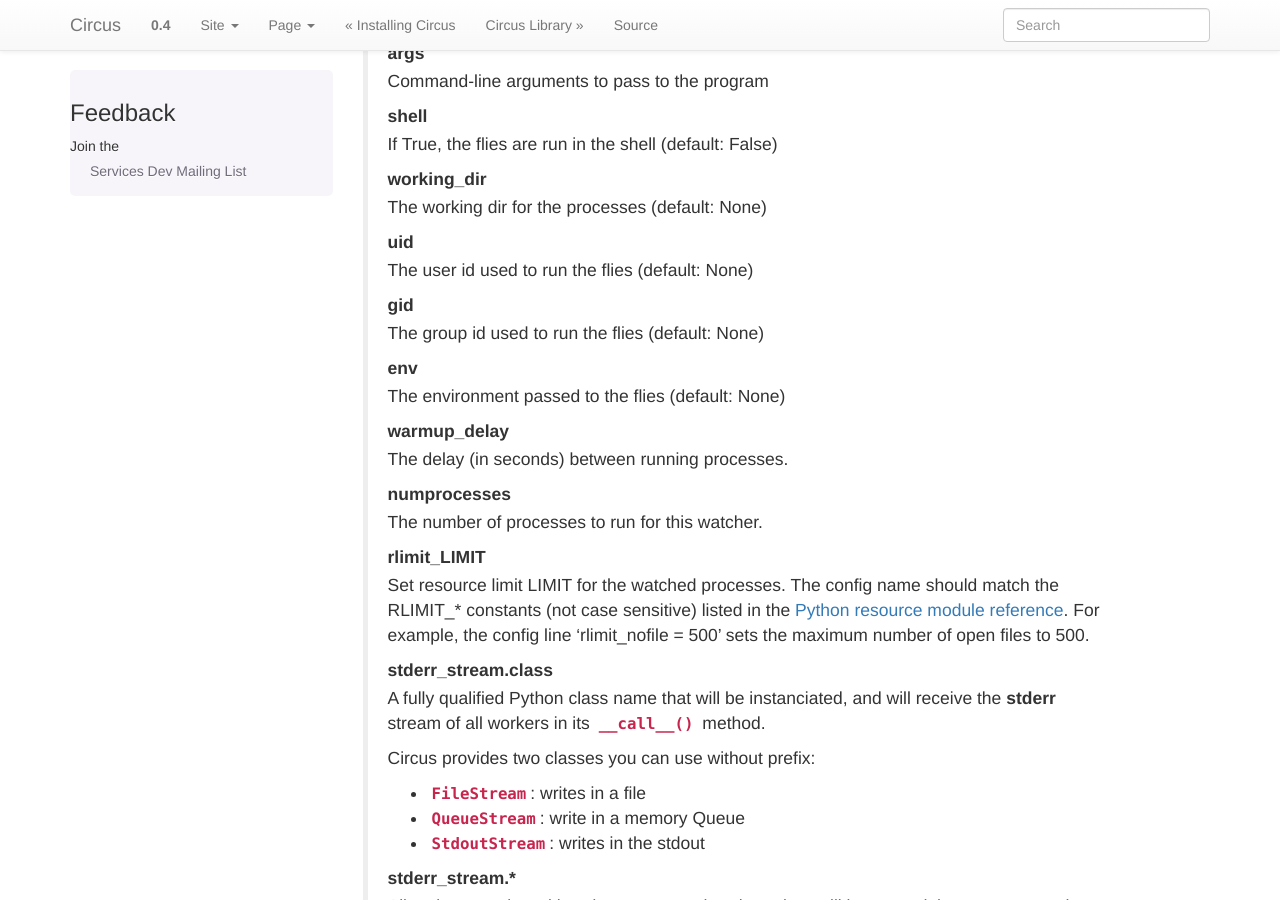
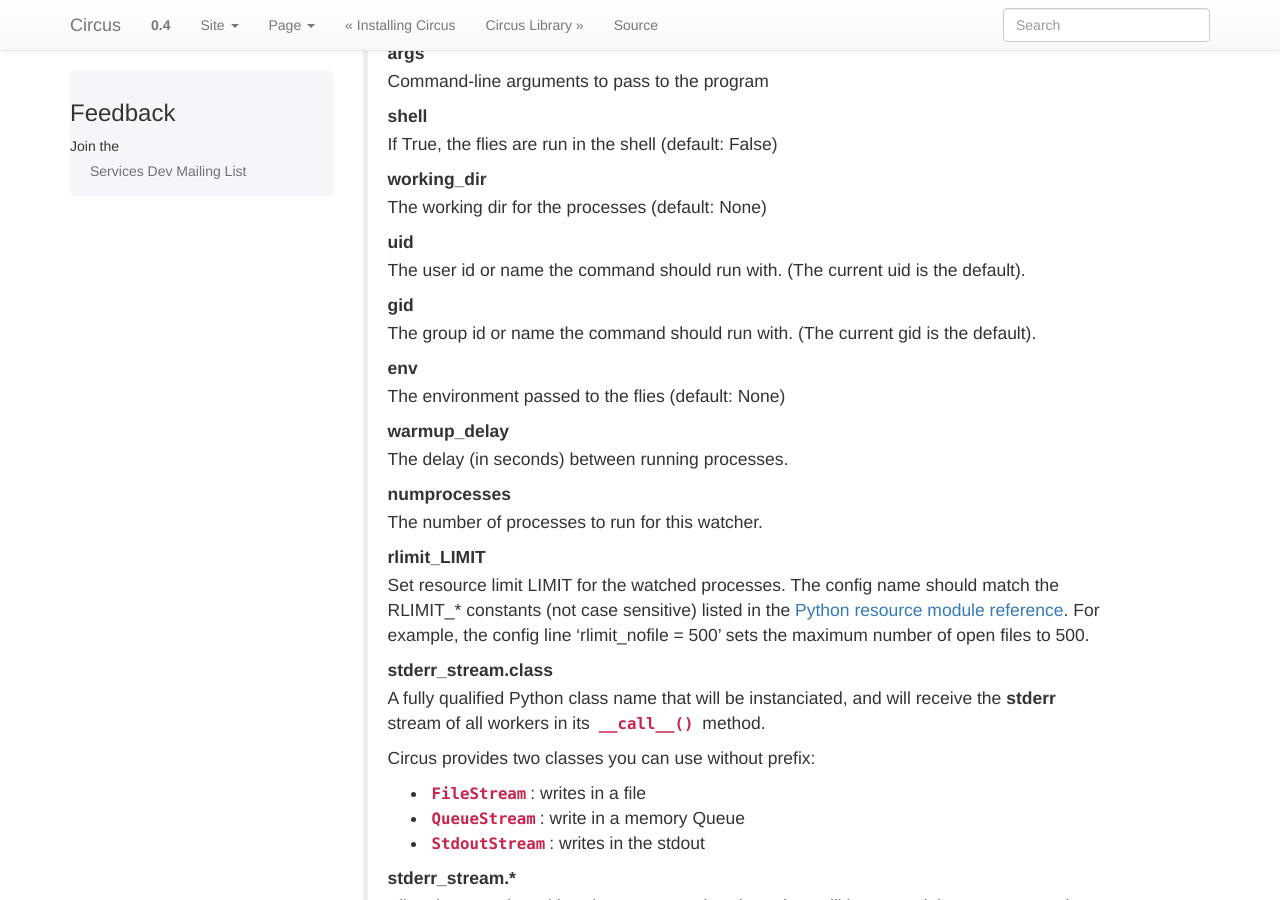
Before and after one commit to circus-tent/circus, a Sphinx documentation site: the page built from docs/source/configuration.rst, in a window 1280 px wide and 900 px high, scrolled down 1272 px. Built offline with Sphinx 7.4.7, drawn with Linux system fonts in a browser that asks for light colours; pages that are not in the unit, such as notebooks, are missing from menus.

Commit message:
uid and gid can be usernames and groupnames.

```diff
--- a/docs/source/configuration.rst
+++ b/docs/source/configuration.rst
@@ -64,9 +64,11 @@
     **working_dir**
         The working dir for the processes (default: None)
     **uid**
-        The user id used to run the flies (default: None)
+        The user id or name the command should run with.
+        (The current uid is the default).
     **gid**
-        The group id used to run the flies (default: None)
+        The group id or name the command should run
+        with. (The current gid is the default).
     **env**
         The environment passed to the flies (default: None)
     **warmup_delay**
```
